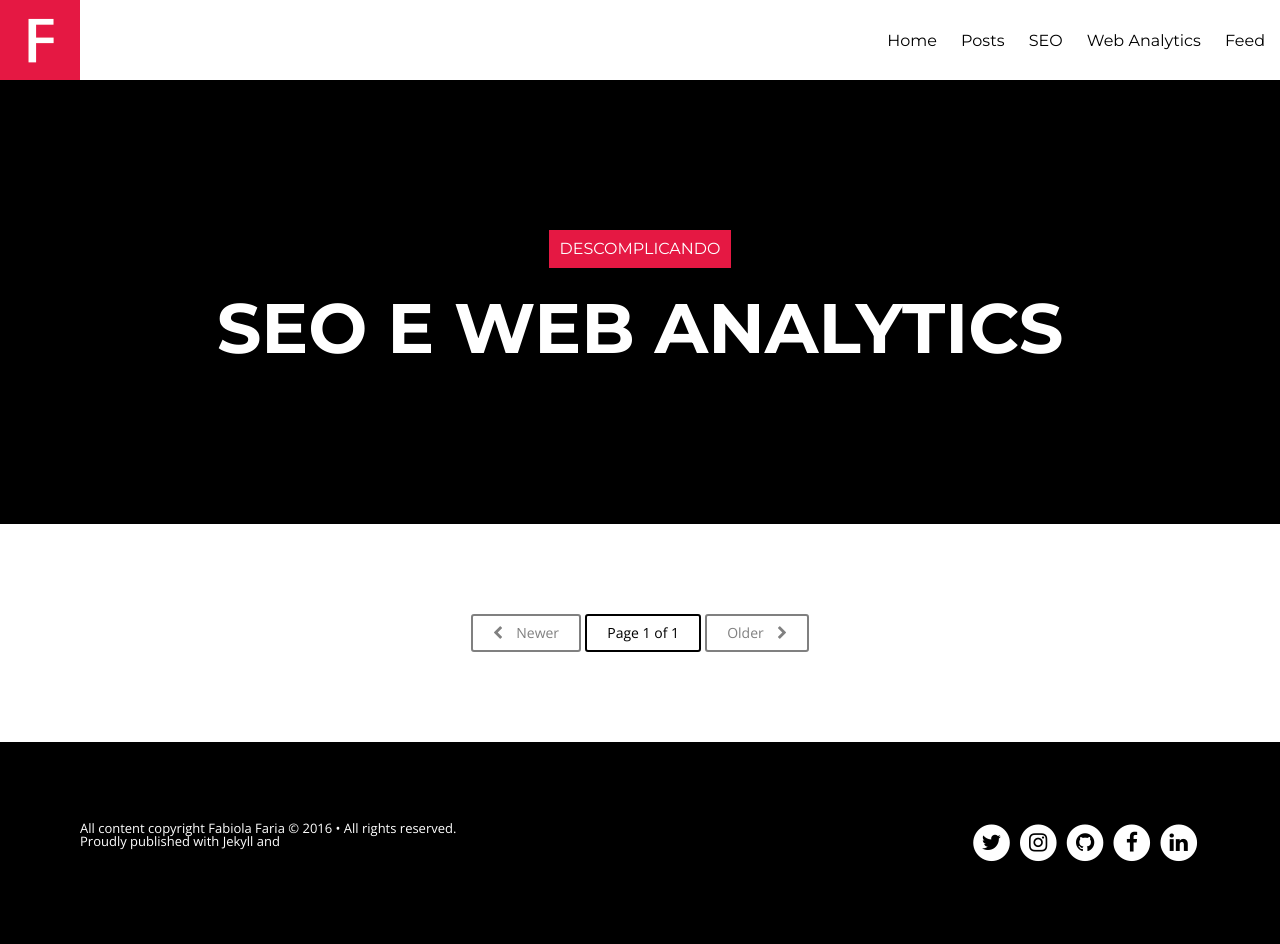
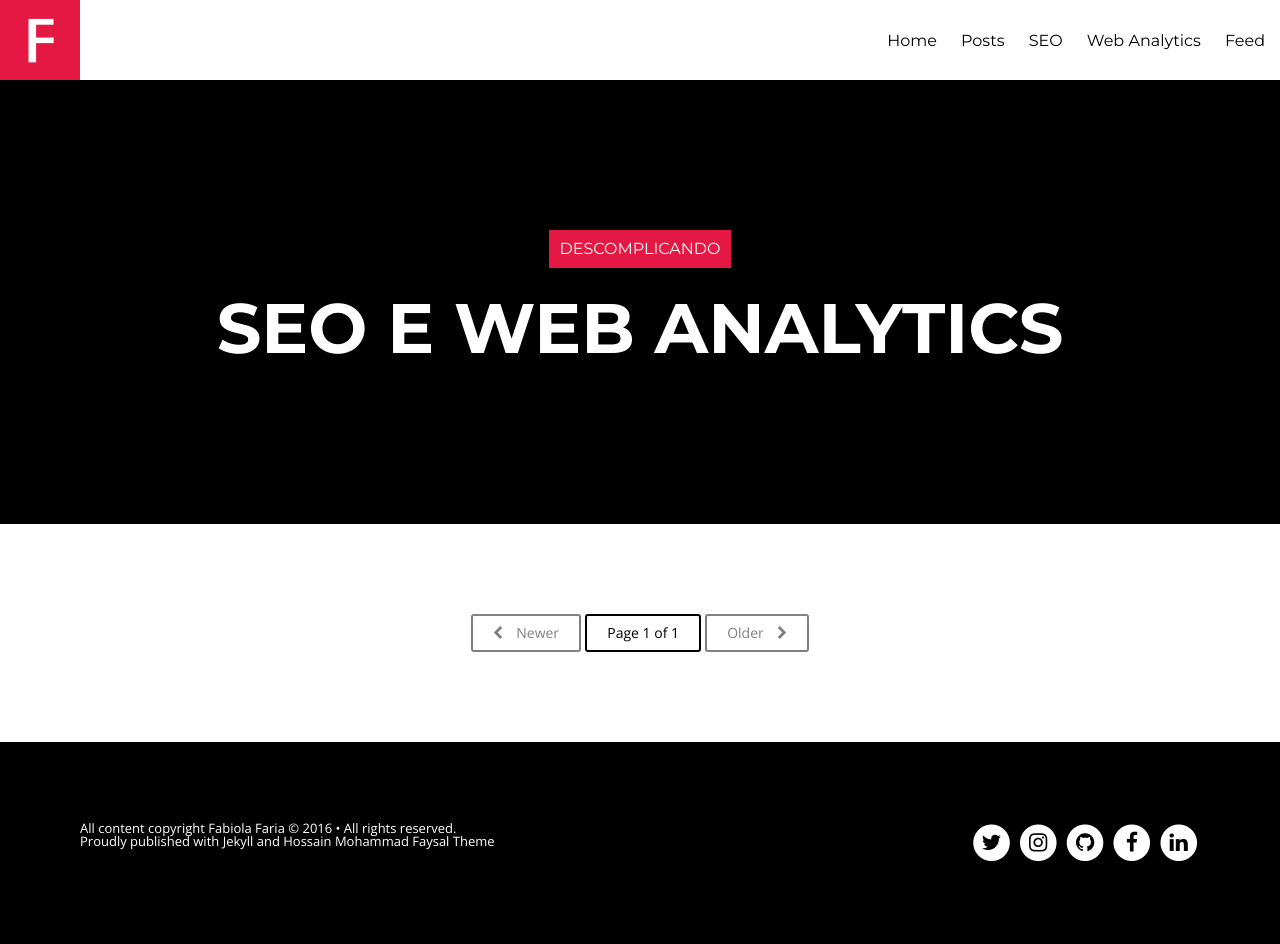
Before and after one commit to seoanalytics/seoanalytics.github.io, a Jekyll site: the page built from index.html, in a window 1280 px wide. Built offline with Jekyll 4.4.1, drawn with Linux system fonts in a browser that asks for light colours; nearby versions of some CDN libraries; the list of posts is cut into pages by our own code.

Commit message:
footer #3

```diff
--- a/_includes/footer.html
+++ b/_includes/footer.html
@@ -1,7 +1,7 @@
 <footer class="notepad-site-footer">
     <div class="copyright">
          <section>All content copyright <a href="{{ site.url }}/about">{{ site.owner.name }}</a> &copy; {{ site.time | date: '%Y' }} &bull; All rights reserved.</section>
-         <section>Proudly published with <a class="icon-ghost" href="https://jekyllrb.com/" rel='nofollow'>Jekyll</a> and <a href="https://github.com/hmfaysalHossain Mohammad Faysal Theme" rel='nofollow'</a></section>
+         <section>Proudly published with <a class="icon-ghost" href="https://jekyllrb.com/" rel='nofollow'>Jekyll</a> and <a href="https://github.com/hmfaysal" rel='nofollow'>Hossain Mohammad Faysal Theme</a></section>
     </div>
     <div class="social-icons">
 
```
